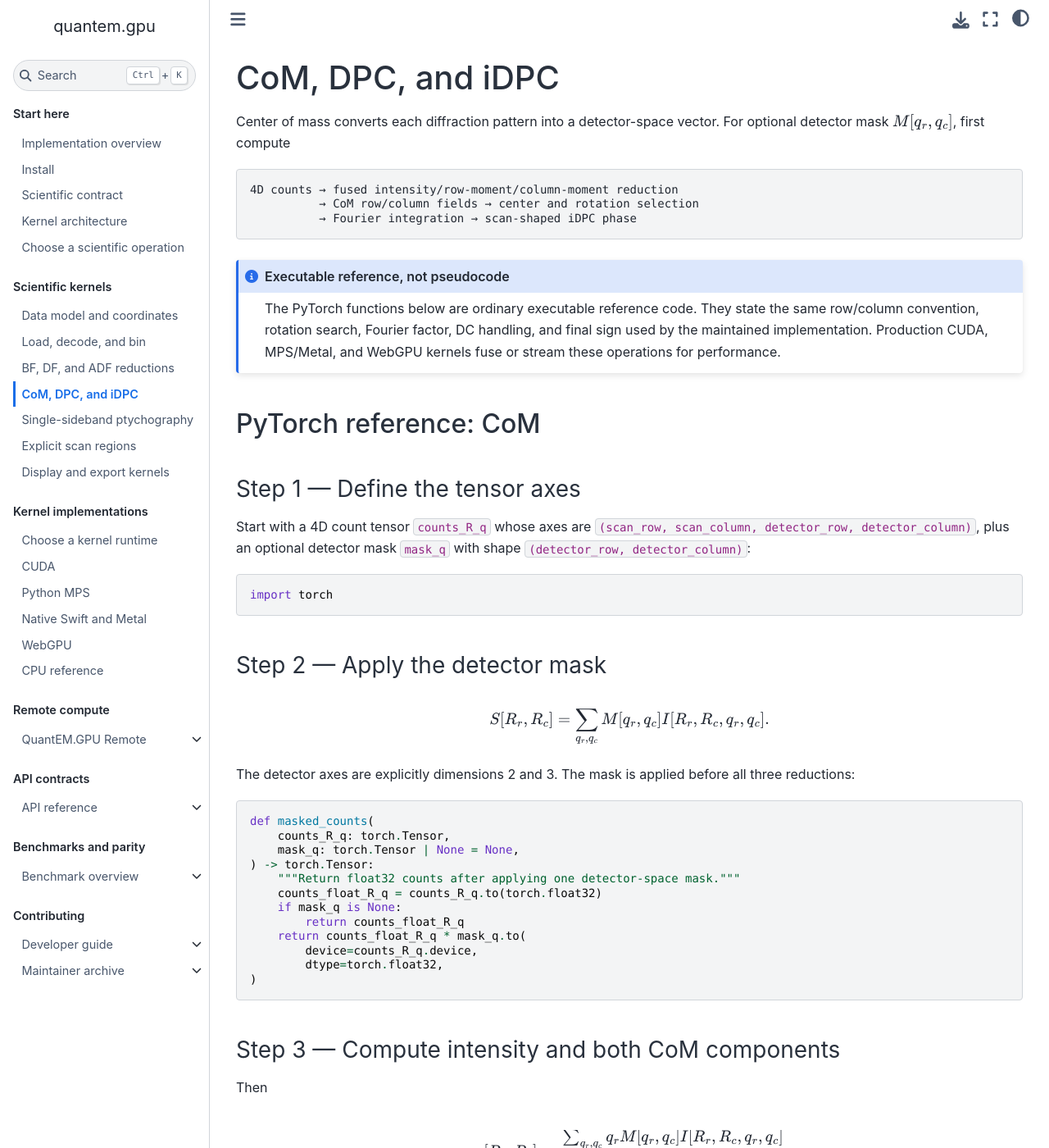
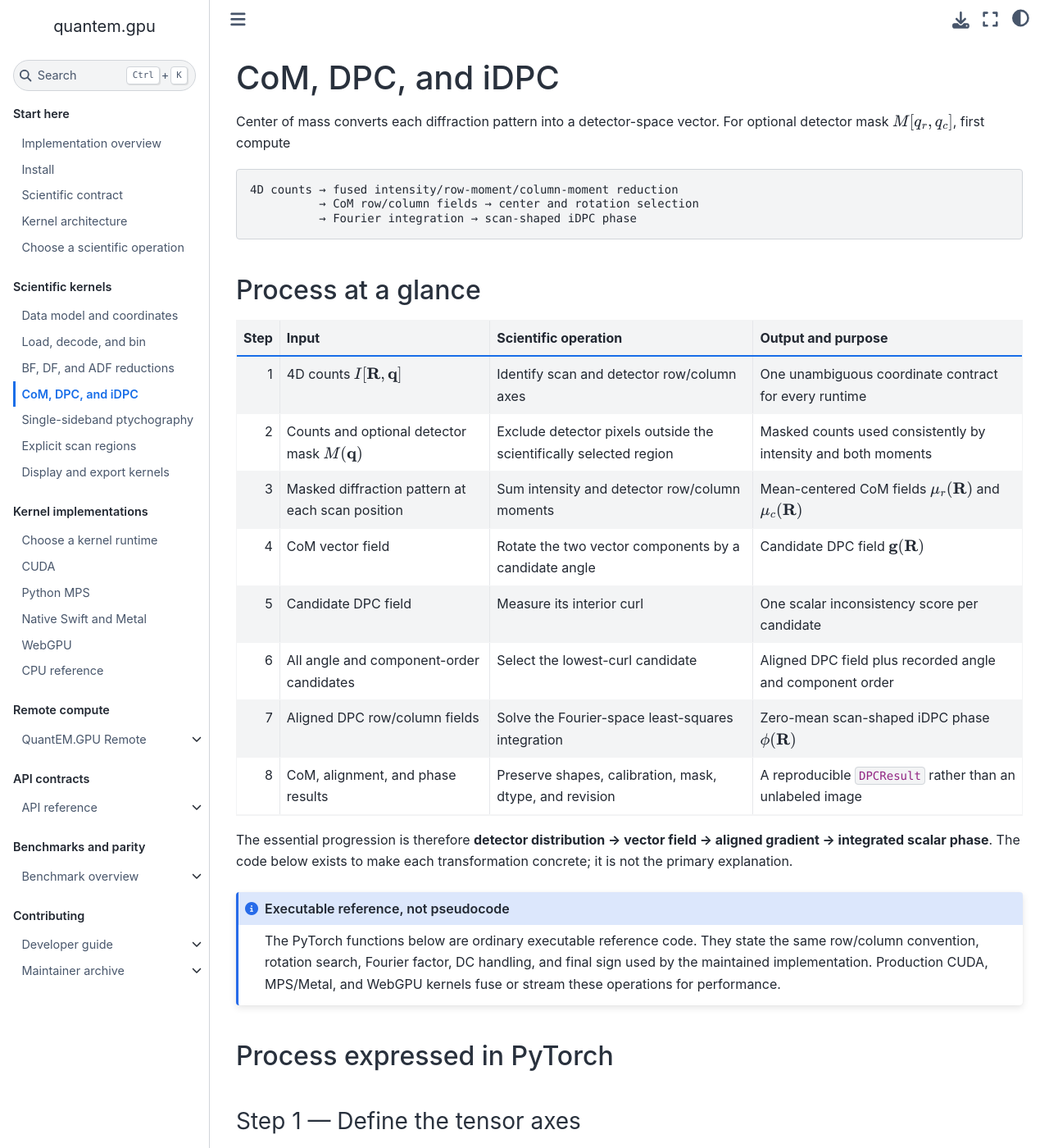
Before and after one commit to bobleesj/quantem.gpu, a Jupyter Book: the page built from docs/kernels/com-dpc-idpc.md, in a window 1280 px wide and 1400 px high. Shown: the whole window at 82% size. Built offline with Jupyter Book 1.0.4 settings and Sphinx 7.4.7 and the Sphinx Book theme 1.1.4, drawn with Linux system fonts in a browser that asks for light colours.

Commit message:
Make the DPC guide process-first

````diff
--- a/docs/kernels/com-dpc-idpc.md
+++ b/docs/kernels/com-dpc-idpc.md
@@ -9,6 +9,23 @@ For optional detector mask $M[q_r,q_c]$, first compute
           → Fourier integration → scan-shaped iDPC phase
 ```
 
+## Process at a glance
+
+| Step | Input | Scientific operation | Output and purpose |
+|---:|---|---|---|
+| 1 | 4D counts $I[\mathbf R,\mathbf q]$ | Identify scan and detector row/column axes | One unambiguous coordinate contract for every runtime |
+| 2 | Counts and optional detector mask $M(\mathbf q)$ | Exclude detector pixels outside the scientifically selected region | Masked counts used consistently by intensity and both moments |
+| 3 | Masked diffraction pattern at each scan position | Sum intensity and detector row/column moments | Mean-centered CoM fields $\mu_r(\mathbf R)$ and $\mu_c(\mathbf R)$ |
+| 4 | CoM vector field | Rotate the two vector components by a candidate angle | Candidate DPC field $\mathbf g(\mathbf R)$ |
+| 5 | Candidate DPC field | Measure its interior curl | One scalar inconsistency score per candidate |
+| 6 | All angle and component-order candidates | Select the lowest-curl candidate | Aligned DPC field plus recorded angle and component order |
+| 7 | Aligned DPC row/column fields | Solve the Fourier-space least-squares integration | Zero-mean scan-shaped iDPC phase $\phi(\mathbf R)$ |
+| 8 | CoM, alignment, and phase results | Preserve shapes, calibration, mask, dtype, and revision | A reproducible `DPCResult` rather than an unlabeled image |
+
+The essential progression is therefore **detector distribution → vector field
+→ aligned gradient → integrated scalar phase**. The code below exists to make
+each transformation concrete; it is not the primary explanation.
+
 ```{admonition} Executable reference, not pseudocode
 :class: note
 The PyTorch functions below are ordinary executable reference code. They state
@@ -17,7 +34,7 @@ and final sign used by the maintained implementation. Production CUDA,
 MPS/Metal, and WebGPU kernels fuse or stream these operations for performance.
 ```
 
-## PyTorch reference: CoM
+## Process expressed in PyTorch
 
 ### Step 1 — Define the tensor axes
 
````
Also changed, not shown: 1 other file.
